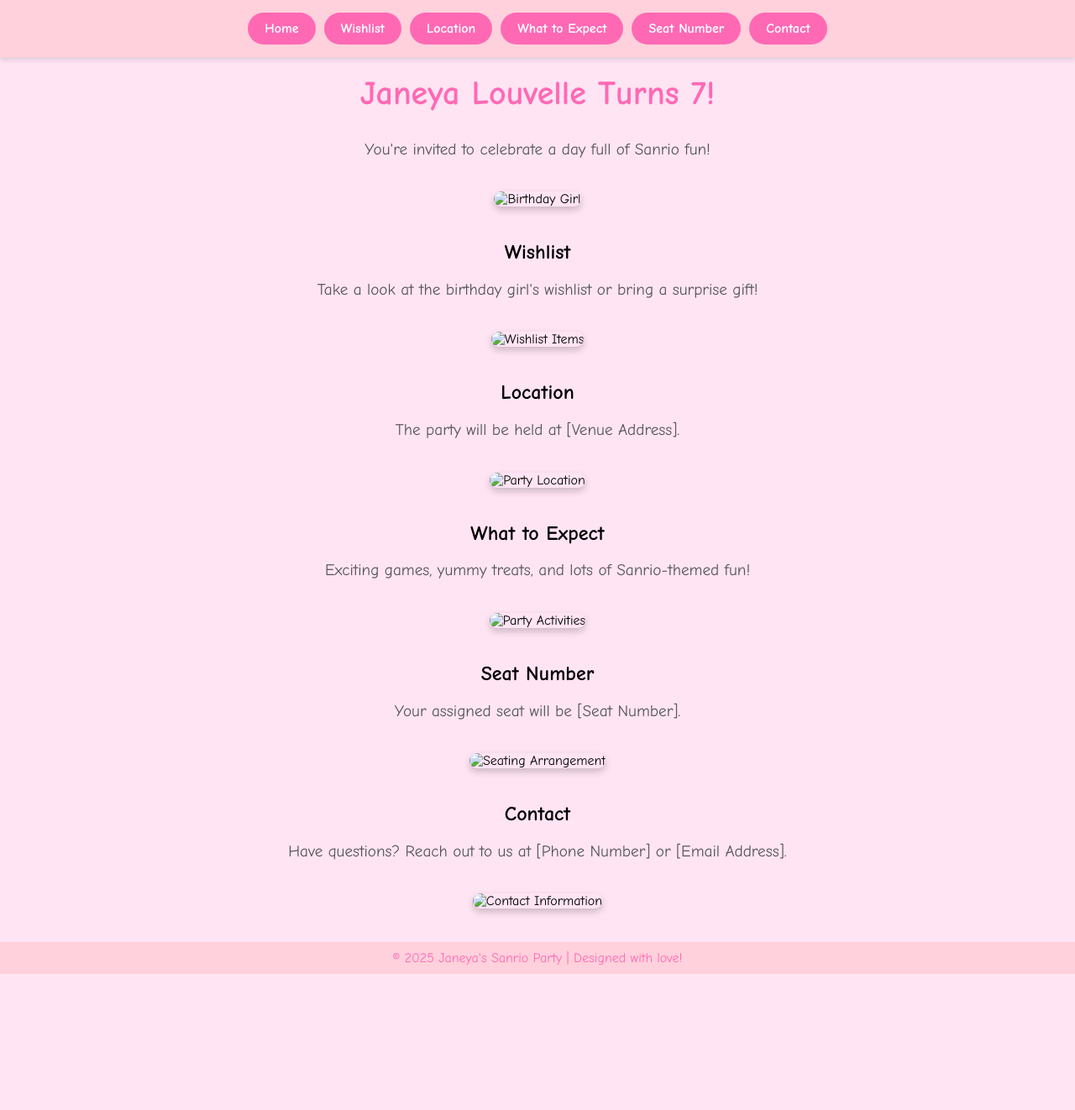
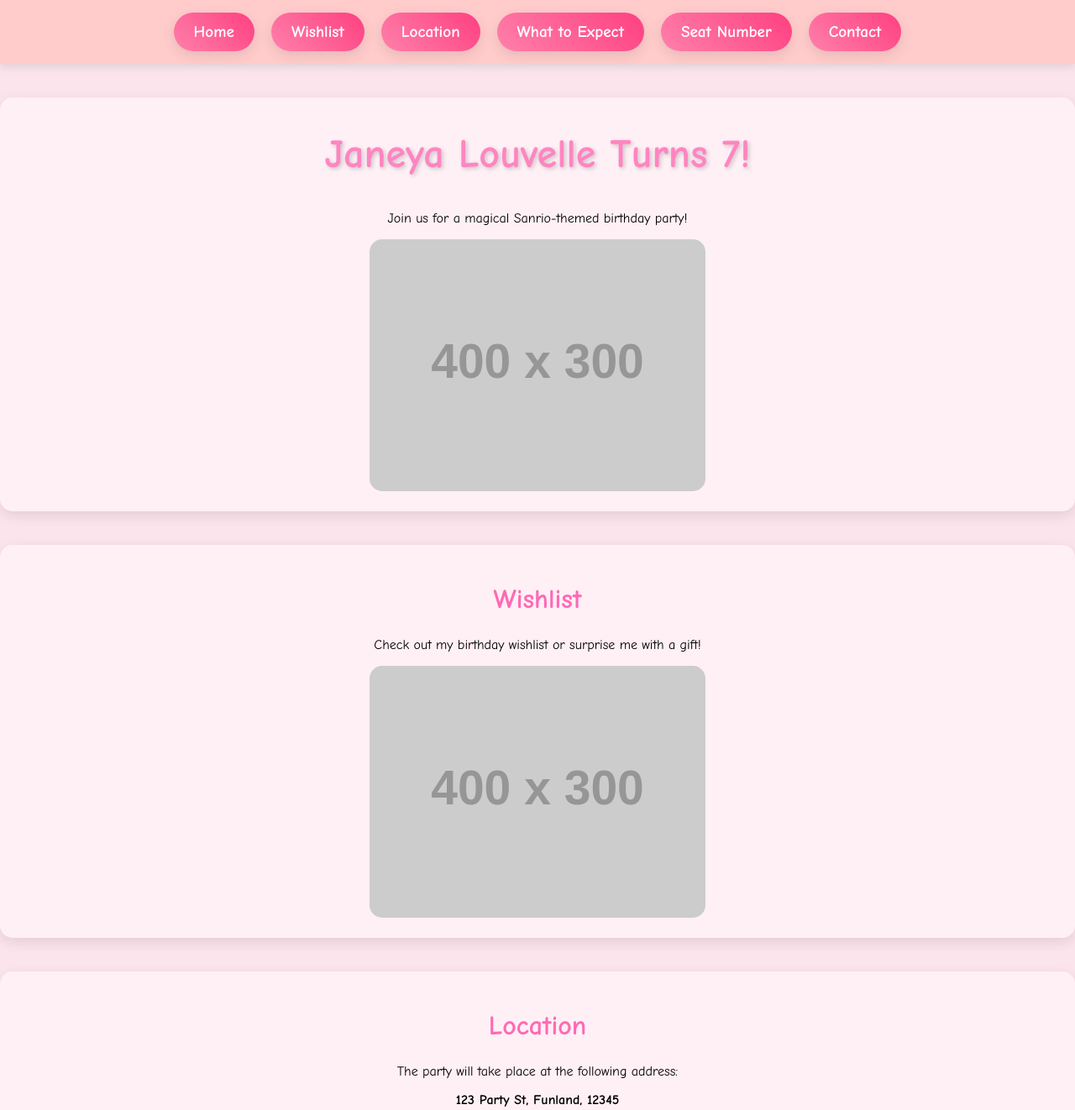
Before and after one commit to janeyaLouvelle-turns7/birthday, a plain HTML site: page index.html in a window 1280 px wide. Shown: the top 1322 px of the page at 84% size. Before the commit the page ends 1160 px from the top, so only its background shows below. Drawn offline with Linux system fonts and the light colour scheme; placeholder pictures from the web are drawn by us.

Commit message:
Update index.html

```diff
--- a/index.html
+++ b/index.html
@@ -3,79 +3,94 @@
 <head>
     <meta charset="UTF-8">
     <meta name="viewport" content="width=device-width, initial-scale=1.0">
-    <title>Sanrio Birthday Party</title>
+    <title>Janeya Louvelle Turns 7</title>
     <style>
         /* General styling */
         body {
-            font-family: "Comic Sans MS", "Chalkboard SE", sans-serif;
-            text-align: center;
-            background-color: #ffe4f4;
+            font-family: 'Comic Sans MS', sans-serif;
+            background-color: #fce4ec;
             margin: 0;
             padding: 0;
+            text-align: center;
         }
 
         h1 {
-            font-size: 2.5rem;
-            color: #ff69b4;
+            font-size: 3rem;
+            color: #ff85c1;
             margin-top: 20px;
+            text-shadow: 2px 2px 5px rgba(0, 0, 0, 0.2);
         }
 
-        p {
-            font-size: 1.2rem;
-            color: #555;
+        h2 {
+            font-size: 2rem;
+            color: #ff69b4;
         }
 
-        /* Navbar styling */
+        /* Navigation Bar */
         .navbar {
             display: flex;
             justify-content: center;
-            background-color: #ffd1dc;
-            padding: 10px 0;
-            box-shadow: 0px 4px 6px rgba(0, 0, 0, 0.1);
+            background-color: #ffcccb;
+            padding: 15px;
+            box-shadow: 0px 4px 10px rgba(0, 0, 0, 0.1);
         }
 
         .navbar a {
             text-decoration: none;
             color: white;
-            background-color: #ff69b4;
-            padding: 10px 20px;
-            margin: 5px;
+            background-color: #ff85c1;
+            padding: 12px 24px;
+            margin: 0 10px;
             border-radius: 50px;
+            font-size: 1.2rem;
             font-weight: bold;
-            font-size: 1rem;
-            transition: transform 0.2s ease, background-color 0.3s ease;
+            transition: transform 0.3s ease, background-color 0.3s ease;
         }
 
         .navbar a:hover {
-            background-color: #ff85c1;
+            background-color: #ff69b4;
             transform: scale(1.1);
         }
 
-        /* Image placeholders */
-        .placeholder {
-            width: 100%;
-            max-width: 400px;
-            margin: 20px auto;
-            border-radius: 20px;
-            box-shadow: 0 4px 8px rgba(0, 0, 0, 0.2);
+        /* Button Style */
+        .navbar a {
+            background: linear-gradient(45deg, #ff80ab, #ff4081);
+            box-shadow: 0 5px 15px rgba(0, 0, 0, 0.1);
         }
 
+        /* Section Styling */
         .section {
-            margin: 20px 0;
+            margin: 40px 0;
+            padding: 20px;
+            border-radius: 15px;
+            background-color: #fff0f6;
+            box-shadow: 0px 5px 15px rgba(0, 0, 0, 0.1);
         }
 
-        /* Footer styling */
+        .section img {
+            max-width: 100%;
+            max-height: 300px;
+            border-radius: 15px;
+        }
+
+        /* Footer Styling */
         footer {
-            margin-top: 20px;
+            background-color: #ffcccb;
             padding: 10px 0;
-            background-color: #ffd1dc;
             color: #ff69b4;
-            font-size: 1rem;
+            font-size: 1.2rem;
+            font-weight: bold;
+        }
+
+        .footer-text {
+            color: #ff69b4;
+            text-shadow: 1px 1px 5px rgba(0, 0, 0, 0.2);
         }
     </style>
 </head>
 <body>
-    <!-- Navbar -->
+
+    <!-- Navbar with clickable buttons -->
     <div class="navbar">
         <a href="#home">Home</a>
         <a href="#wishlist">Wishlist</a>
@@ -85,46 +100,55 @@
         <a href="#contact">Contact</a>
     </div>
 
-    <!-- Content -->
+    <!-- Home Section -->
     <section id="home" class="section">
         <h1>Janeya Louvelle Turns 7!</h1>
-        <p>You're invited to celebrate a day full of Sanrio fun!</p>
-        <img src="placeholder-image-1.jpg" alt="Birthday Girl" class="placeholder">
+        <p>Join us for a magical Sanrio-themed birthday party!</p>
+        <img src="https://via.placeholder.com/400x300.png?text=Birthday+Girl" alt="Janeya Louvelle">
     </section>
 
+    <!-- Wishlist Section -->
     <section id="wishlist" class="section">
         <h2>Wishlist</h2>
-        <p>Take a look at the birthday girl's wishlist or bring a surprise gift!</p>
-        <img src="placeholder-image-2.jpg" alt="Wishlist Items" class="placeholder">
+        <p>Check out my birthday wishlist or surprise me with a gift!</p>
+        <img src="https://via.placeholder.com/400x300.png?text=Wishlist+Items" alt="Wishlist">
     </section>
 
+    <!-- Location Section -->
     <section id="location" class="section">
         <h2>Location</h2>
-        <p>The party will be held at [Venue Address].</p>
-        <img src="placeholder-image-3.jpg" alt="Party Location" class="placeholder">
+        <p>The party will take place at the following address:</p>
+        <p><strong>123 Party St, Funland, 12345</strong></p>
+        <img src="https://via.placeholder.com/400x300.png?text=Party+Location" alt="Location">
     </section>
 
+    <!-- What to Expect Section -->
     <section id="expectations" class="section">
         <h2>What to Expect</h2>
-        <p>Exciting games, yummy treats, and lots of Sanrio-themed fun!</p>
-        <img src="placeholder-image-4.jpg" alt="Party Activities" class="placeholder">
+        <p>Exciting games, delicious treats, and all things Sanrio! Come ready for fun!</p>
+        <img src="https://via.placeholder.com/400x300.png?text=Party+Fun" alt="Fun Activities">
     </section>
 
+    <!-- Seat Number Section -->
     <section id="seat-number" class="section">
         <h2>Seat Number</h2>
-        <p>Your assigned seat will be [Seat Number].</p>
-        <img src="placeholder-image-5.jpg" alt="Seating Arrangement" class="placeholder">
+        <p>Your seat number will be assigned upon arrival.</p>
+        <img src="https://via.placeholder.com/400x300.png?text=Seating+Arrangement" alt="Seat Arrangement">
     </section>
 
+    <!-- Contact Section -->
     <section id="contact" class="section">
         <h2>Contact</h2>
-        <p>Have questions? Reach out to us at [Phone Number] or [Email Address].</p>
-        <img src="placeholder-image-6.jpg" alt="Contact Information" class="placeholder">
+        <p>If you have any questions, feel free to reach out:</p>
+        <p>Email: <strong>party@janeyabirthday.com</strong></p>
+        <p>Phone: <strong>(123) 456-7890</strong></p>
+        <img src="https://via.placeholder.com/400x300.png?text=Contact+Us" alt="Contact">
     </section>
 
     <!-- Footer -->
     <footer>
-        © 2025 Janeya's Sanrio Party | Designed with love!
+        <p class="footer-text">© 2025 Janeya's Sanrio Party. All rights reserved!</p>
     </footer>
+
 </body>
 </html>
```
